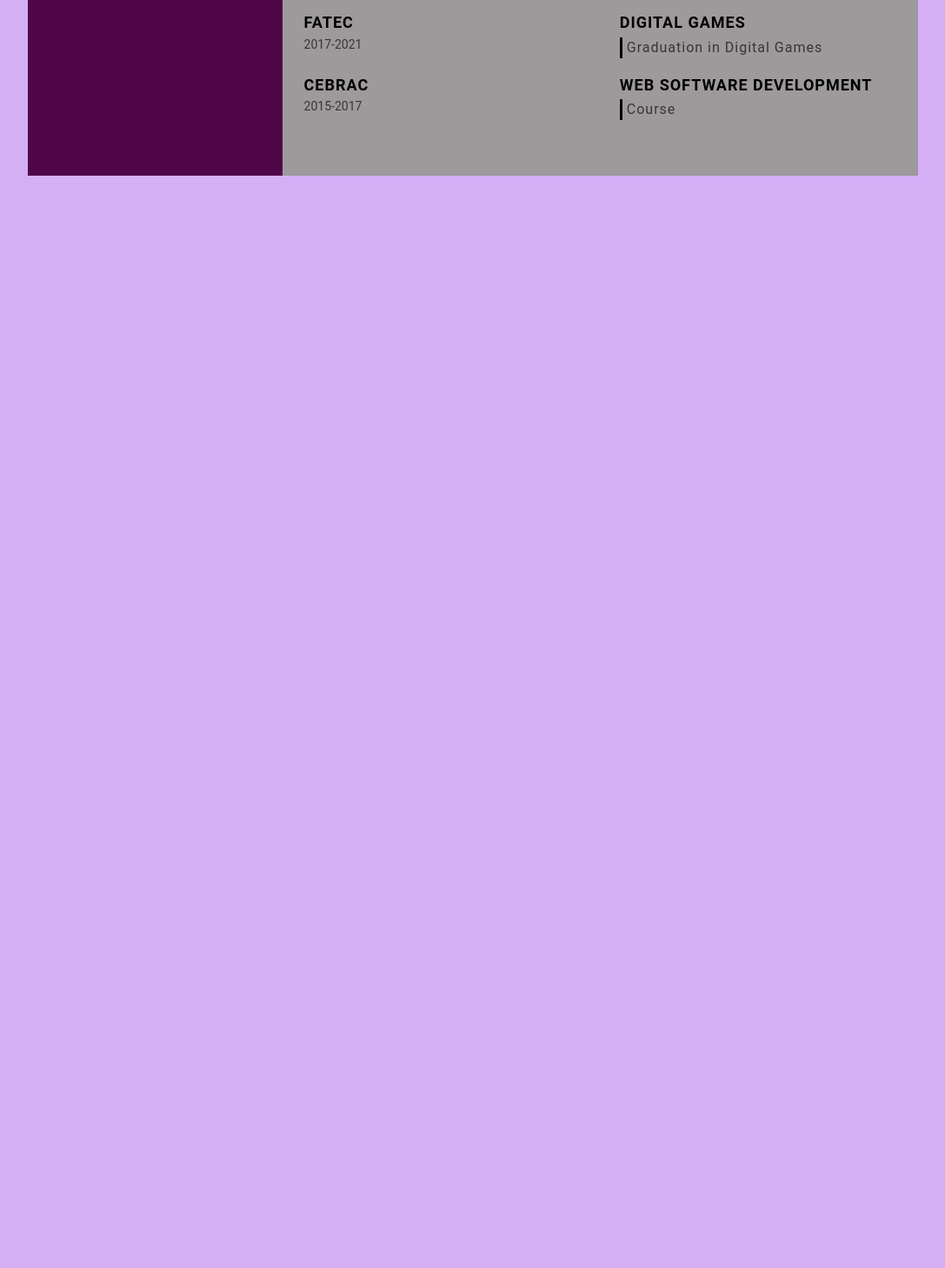
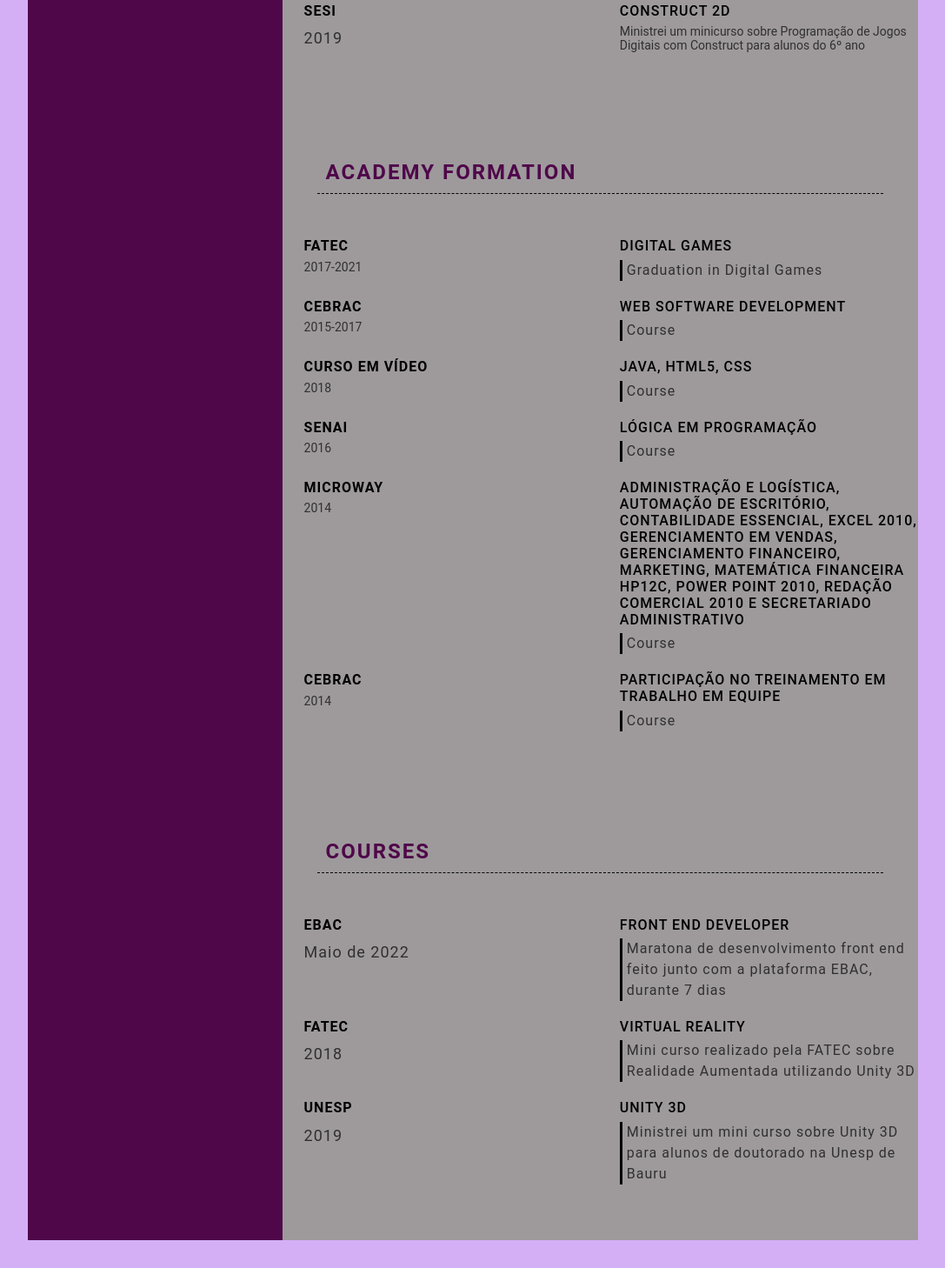
Before and after one commit to CamilaSilva-JornadaDev/aula1.github.io, a plain HTML site: page index.html in a window 1280 px wide. Shown: the part 1060-2518 px from the top of the page at 87% size, without its empty margins (96-1183 px from the left). Before the commit the page ends 1294 px from the top, so only its background shows below. Drawn offline with Linux system fonts and the light colour scheme.

Commit message:
feature: add cursos no html e add icones, cores e fontes ao html (#5)

```diff
--- a/index.html
+++ b/index.html
@@ -106,6 +106,39 @@
                         <p class="exp-position"> Developer Fullstack </p>
                         <p class="exp-description"> I'm currently studying Fullstack development </p>
                     </div>
+
+                    <div class="exp-left">
+                        <p class="exp-company-name"> Eny’s Bar </p>
+                        <p class="exp-time-period"> 2018 </p>
+                    </div>
+
+                    <div class="exp-right">
+                        <p class="exp-position"> Developer Unity 3D </p>
+                        <p class="exp-description"> Participação na equipe de programação do jogo Eny’s Bar em Realidade
+                            Aumentada utilizando C#, com parceria entre 3 instituições (Fatec Ourinhos, Fatec
+                            Tatuí e Unesp Bauru) </p>
+                    </div>
+
+                    <div class="exp-left">
+                        <p class="exp-company-name"> GameJans </p>
+                        <p class="exp-time-period"> 2017-2019 </p>
+                    </div>
+
+                    <div class="exp-right">
+                        <p class="exp-position"> Developer Unity 3D </p>
+                        <p class="exp-description"> Desenvolvi jogos em C# em GameJans presenciais e virtuais </p>
+                    </div>
+
+                    <div class="exp-left">
+                        <p class="exp-company-name"> SESI </p>
+                        <p class="exp-time-period"> 2019 </p>
+                    </div>
+
+                    <div class="exp-right">
+                        <p class="exp-position"> Construct 2D </p>
+                        <p class="exp-description"> Ministrei um minicurso sobre Programação de Jogos Digitais com Construct
+                            para alunos do 6º ano </p>
+                    </div>
                 </div>
             </section>
 
@@ -136,9 +169,96 @@
                         <p class="education-subject">Web Software Development</p>
                         <p class="education-desc">Course</p>
                     </div>
+
+                    <div class="education-left">
+                        <p class="education-school-name">CURSO EM VÍDEO</p>
+                        <p class="education-time-period">2018</p>
+                    </div>
+
+                    <div class="education-right">
+                        <p class="education-subject">Java, HTML5, CSS</p>
+                        <p class="education-desc">Course</p>
+                    </div>
+
+                    <div class="education-left">
+                        <p class="education-school-name">SENAI</p>
+                        <p class="education-time-period">2016</p>
+                    </div>
+
+                    <div class="education-right">
+                        <p class="education-subject">Lógica em Programação</p>
+                        <p class="education-desc">Course</p>
+                    </div>
+
+                    <div class="education-left">
+                        <p class="education-school-name">MICROWAY</p>
+                        <p class="education-time-period">2014</p>
+                    </div>
+
+                    <div class="education-right">
+                        <p class="education-subject">Administração e logística, automação de escritório, contabilidade
+                            essencial, Excel 2010, gerenciamento em vendas, gerenciamento financeiro,
+                            marketing, matemática financeira HP12C, Power Point 2010, redação comercial 2010
+                            e secretariado administrativo </p>
+                        <p class="education-desc">Course</p>
+                    </div>
+
+                    <div class="education-left">
+                        <p class="education-school-name">CEBRAC</p>
+                        <p class="education-time-period">2014</p>
+                    </div>
+
+                    <div class="education-right">
+                        <p class="education-subject">Participação no Treinamento em Trabalho em Equipe</p>
+                        <p class="education-desc">Course</p>
+                    </div>
                 </div>
             </section>
 
+            <!-- awards and their descriptions -->
+            <section class="awards gap">
+                <div class="right-title">
+                    Courses
+                </div>
+
+                <div class="awards-contents">
+                    <div class="awards-left">
+                        <p class="awards-company-name"> EBAC </p>
+                        <p class="awards-time-period"> Maio de 2022 </p>
+                    </div>
+
+                    <div class="awards-right">
+                        <p class="awards-name"> Front end Developer </p>
+                        <p class="awards-desc">
+                                Maratona de desenvolvimento front end feito
+                                junto com a plataforma EBAC, durante 7 dias</p>
+                    </div>
+
+                    <div class="awards-left">
+                        <p class="awards-company-name"> FATEC </p>
+                        <p class="awards-time-period"> 2018 </p>
+                    </div>
+
+                    <div class="awards-right">
+                        <p class="awards-name"> Virtual Reality </p>
+                        <p class="awards-desc">
+                                Mini curso realizado pela FATEC sobre Realidade
+                                Aumentada utilizando Unity 3D</p>
+                    </div>
+
+                    <div class="awards-left">
+                        <p class="awards-company-name"> UNESP </p>
+                        <p class="awards-time-period"> 2019 </p>
+                    </div>
+
+                    <div class="awards-right">
+                        <p class="awards-name"> Unity 3D </p>
+                        <p class="awards-desc">
+                                Ministrei um mini curso sobre Unity 3D para alunos
+                                de doutorado na Unesp de Bauru </p>
+                    </div>
+                </div>
+            </section>
         </section>
     </main>
 </body>
--- a/style.css
+++ b/style.css
@@ -190,7 +190,7 @@ body {
     display: grid;
     grid-template-columns: repeat(2, 1fr);
     padding-bottom: 2rem;
-    color: #383535;
+    color: #000000b1;
     padding-left: 25px;
     padding-top: 10px;
     font-size: 14px;
@@ -200,7 +200,7 @@ body {
 .exp-company-name,
 .education-school-name,
 .awards-company-name {
-    font-size: 18px;
+    font-size: 16px;
     font-weight: bold;
     text-transform: uppercase;
     letter-spacing: 1px;
@@ -219,8 +219,8 @@ body {
 .exp-position,
 .education-subject,
 .awards-name {
-    font-size: 18px;
-    font-weight: bold;
+    font-size: 16px;
+    font-weight: 550;
     text-transform: uppercase;
     letter-spacing: 1px;
     color: #000000;
```
